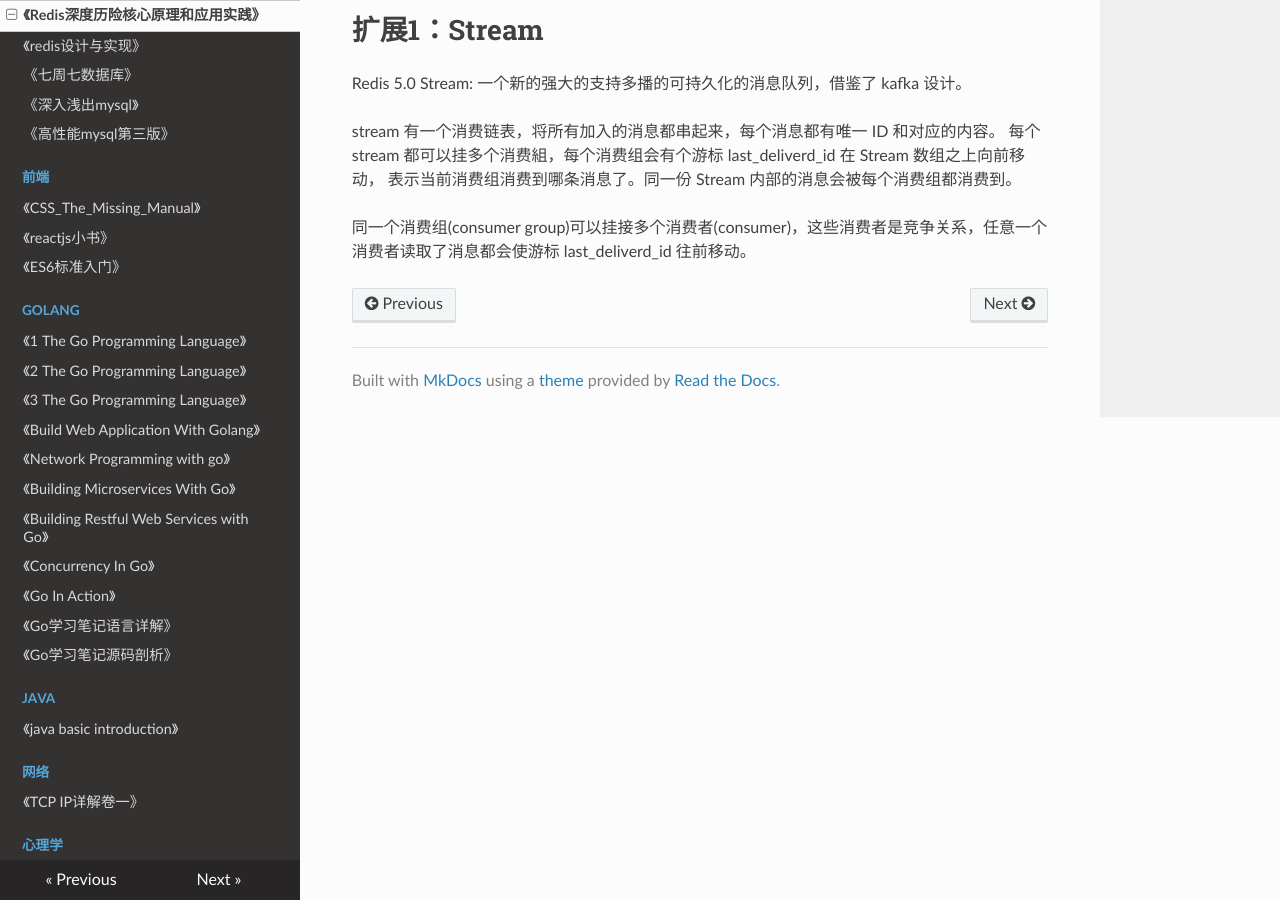
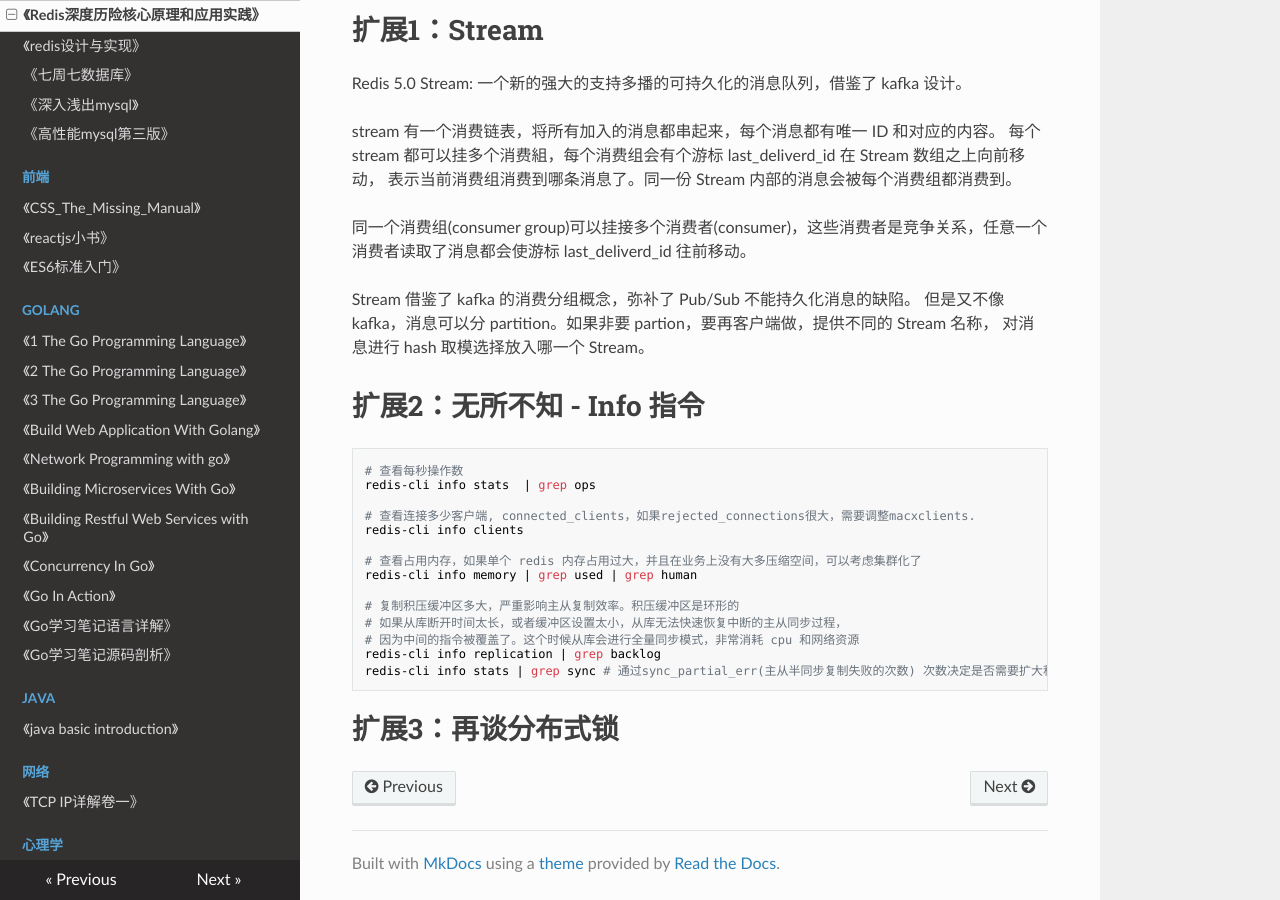
Before and after one commit to PegasusWang/booknotes, an MkDocs documentation site: the page built from docs/database/redis深度历险核心原理和应用实践.md, in a window 1280 px wide and 900 px high, scrolled down 11073 px. Built offline with MkDocs 1.6.1, drawn with Linux system fonts in a browser that asks for light colours; nearby versions of some CDN libraries; old or Windows-style settings are respelled for this version of MkDocs.

Commit message:
redis info

````diff
--- a/docs/database/redis深度历险核心原理和应用实践.md
+++ b/docs/database/redis深度历险核心原理和应用实践.md
@@ -519,3 +519,28 @@ stream 有一个消费链表，将所有加入的消息都串起来，每个消
 
 同一个消费组(consumer group)可以挂接多个消费者(consumer)，这些消费者是竞争关系，任意一个
 消费者读取了消息都会使游标 last_deliverd_id 往前移动。
+
+Stream 借鉴了 kafka 的消费分组概念，弥补了 Pub/Sub 不能持久化消息的缺陷。
+但是又不像 kafka，消息可以分 partition。如果非要 partion，要再客户端做，提供不同的 Stream 名称，
+对消息进行 hash 取模选择放入哪一个 Stream。
+
+# 扩展2：无所不知 - Info 指令
+
+```
+# 查看每秒操作数
+redis-cli info stats  | grep ops
+
+# 查看连接多少客户端, connected_clients，如果rejected_connections很大，需要调整macxclients.
+redis-cli info clients
+
+# 查看占用内存，如果单个 redis 内存占用过大，并且在业务上没有大多压缩空间，可以考虑集群化了
+redis-cli info memory | grep used | grep human
+
+# 复制积压缓冲区多大，严重影响主从复制效率。积压缓冲区是环形的
+# 如果从库断开时间太长，或者缓冲区设置太小，从库无法快速恢复中断的主从同步过程，
+# 因为中间的指令被覆盖了。这个时候从库会进行全量同步模式，非常消耗 cpu 和网络资源
+redis-cli info replication | grep backlog
+redis-cli info stats | grep sync # 通过sync_partial_err(主从半同步复制失败的次数) 次数决定是否需要扩大积压缓冲区
+```
+
+# 扩展3：再谈分布式锁
````
